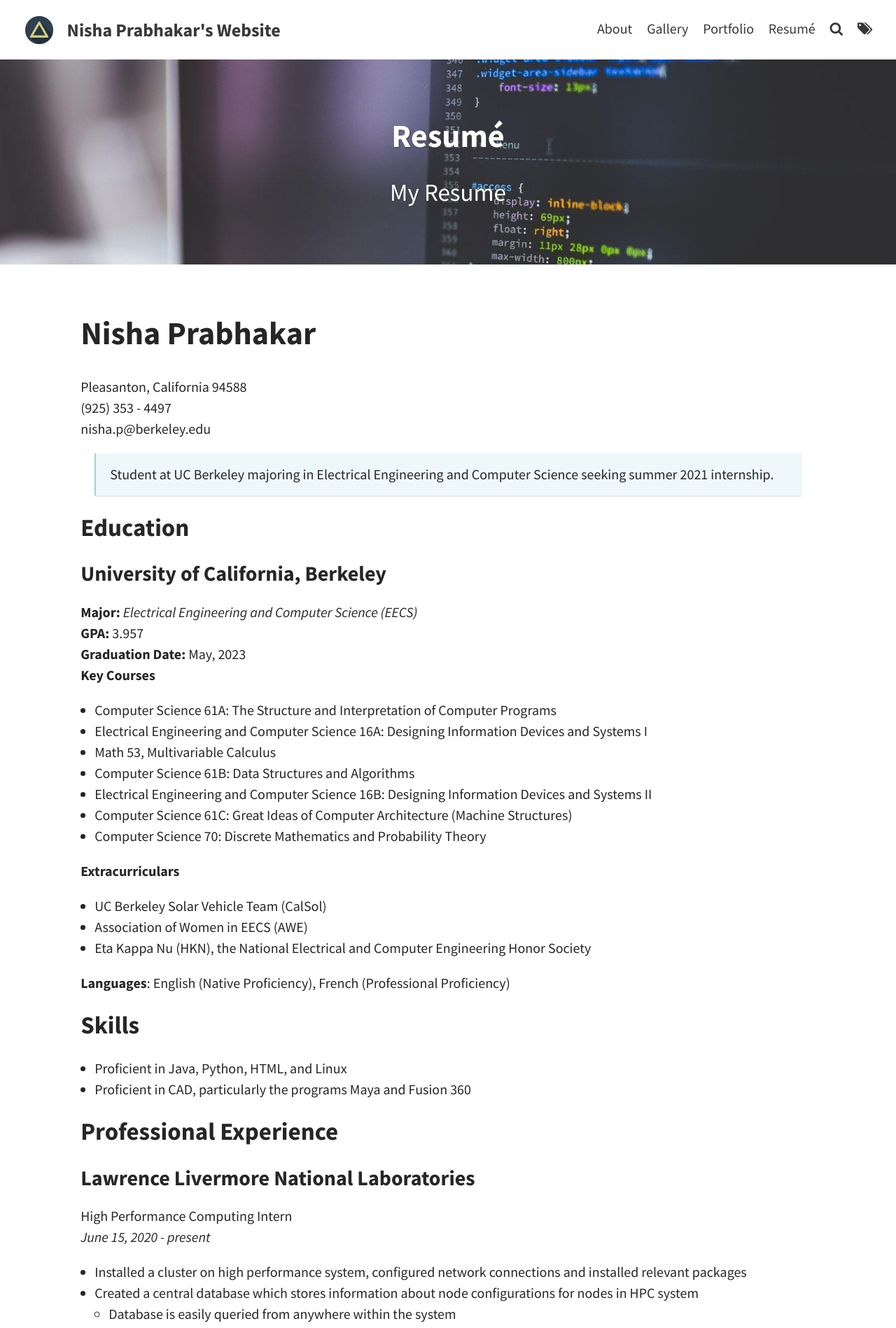
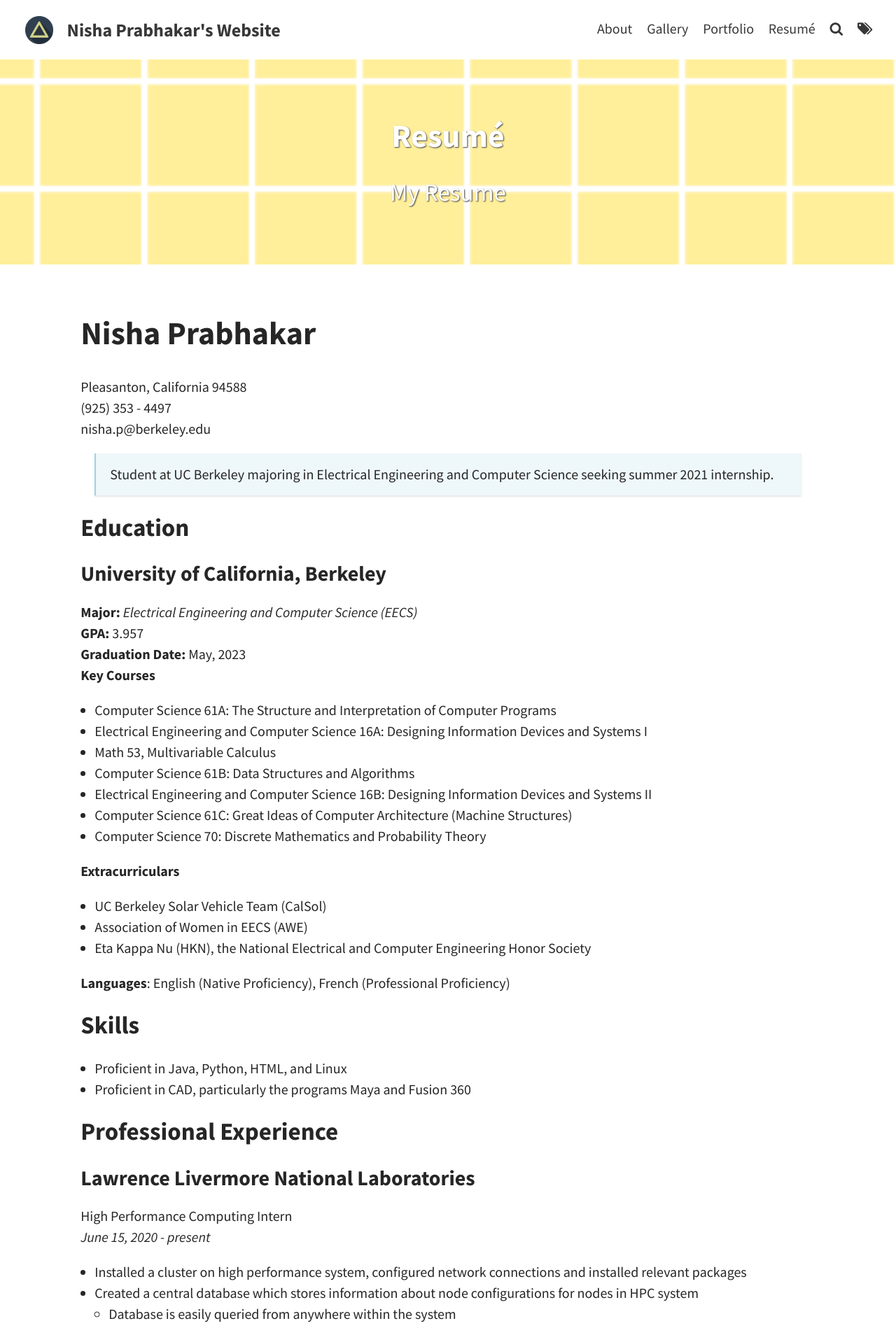
Before and after one commit to nishap1225/nishap1225.github.io, a Jekyll site: the page built from pages/resume.md, in a window 1280 px wide. Shown: the top 1898 px of the page at 70% size. Built offline with Jekyll 4.4.1, drawn with Linux system fonts in a browser that asks for light colours.

Commit message:
changing pic

```diff
--- a/pages/resume.md
+++ b/pages/resume.md
@@ -3,7 +3,7 @@ layout: page
 title : Resumé
 permalink: /resume/
 subtitle: "My Resume"
-feature-img: "assets/img/pexels/computer.jpeg"
+feature-img: "assets/img/pexels/yellow_background.png"
 tags: [Resume, Archive]
 ---
 
```
Also changed, not shown: assets/img/pexels/yellow_background.png (added).
